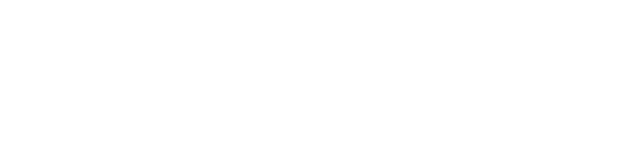
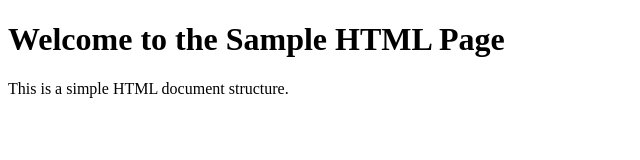
Before and after one commit to Phattvnsp/MiniProject-KOSENKMITL-webpage-, a plain HTML site: page index.html in a window 1280 px wide. Shown: the whole page, without its empty margins (0-640 px from the left). Drawn offline with Linux system fonts and the light colour scheme.

Commit message:
trying to commit

```diff
--- a/index.html
+++ b/index.html
@@ -5,4 +5,8 @@
     <meta name="viewport" content="width=device-width, initial-scale=1.0">
     <title>Sample HTML Page</title>
 </head>
+<body>
+    <h1>Welcome to the Sample HTML Page</h1>
+    <p>This is a simple HTML document structure.</p>
+</body>
 </html>
```
